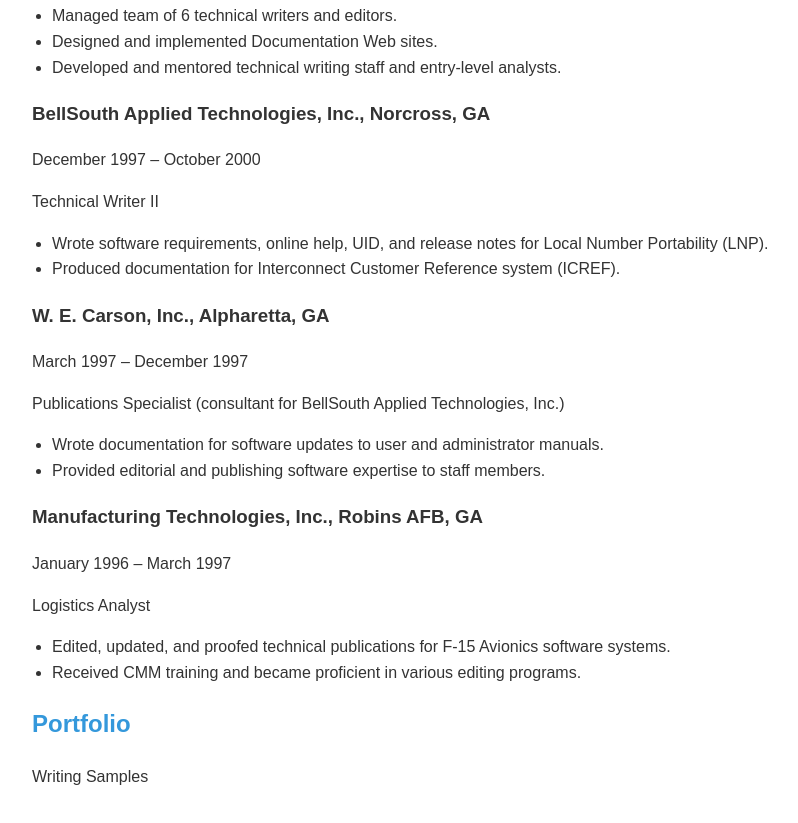
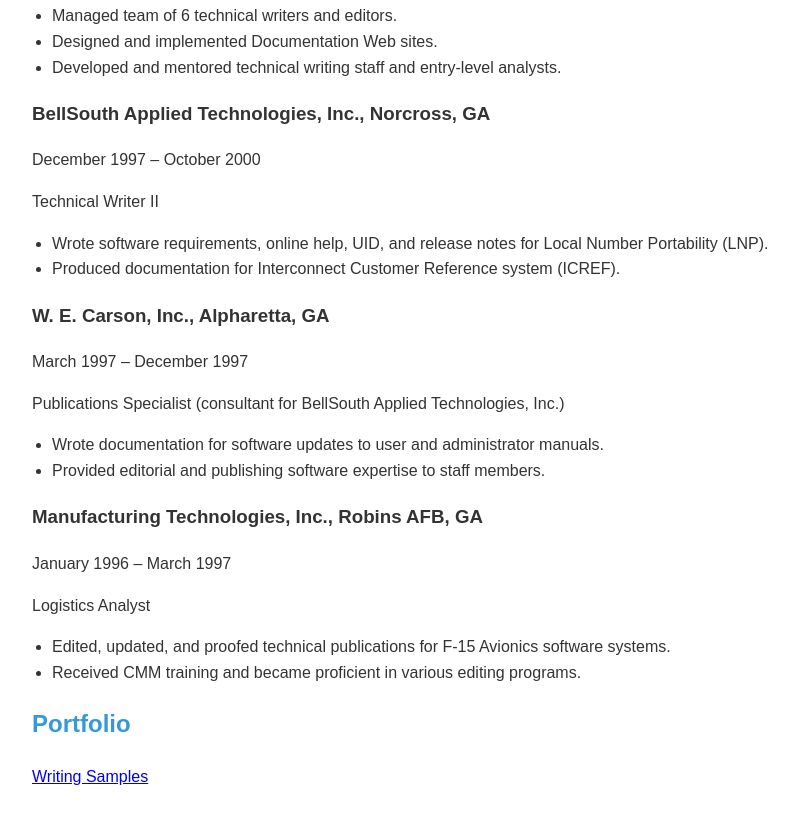
Before and after one commit to Mollyjanemcg/Mollyjanemcg.GitHub.io, a plain HTML site: page index.html in a window 1280 px wide. Shown: the part 5172-5995 px from the top of the page, without its empty margins (208-1006 px from the left). Drawn offline with Linux system fonts and the light colour scheme.

Commit message:
Update index.html

```diff
--- a/index.html
+++ b/index.html
@@ -271,7 +271,7 @@
 
     <div class="section">
         <h2>Portfolio</h2>
-        <a src="./Writing%20Samples.docx">Writing Samples</a>
+        <a href="./Writing%20Samples.docx">Writing Samples</a>
     </div>
 </body>
 </html>
```
